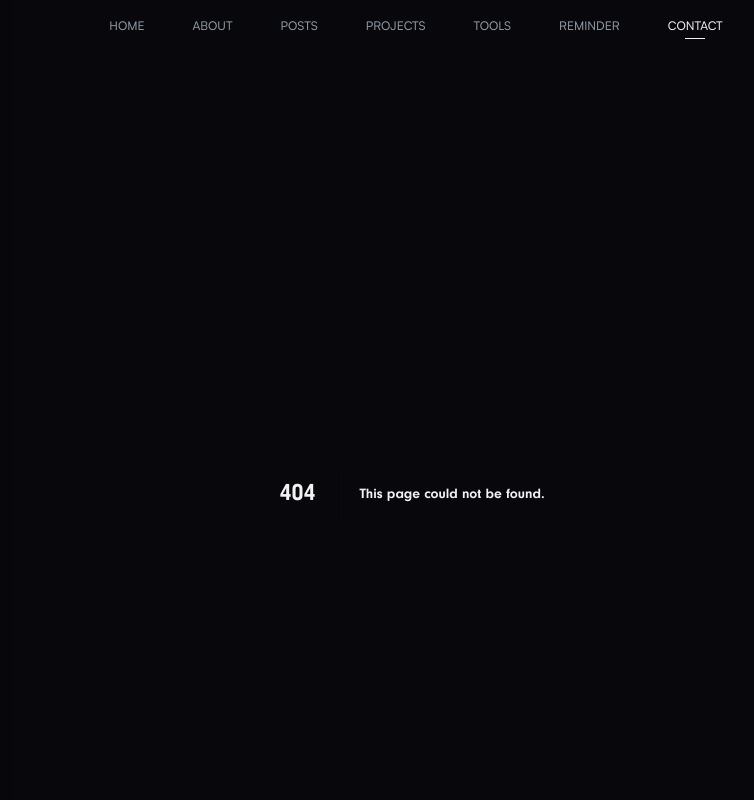
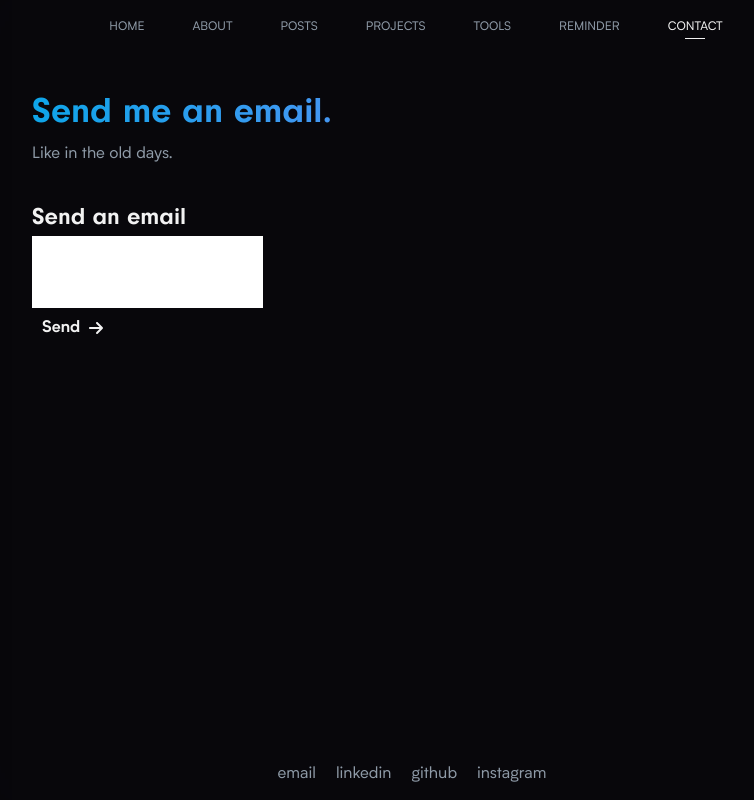
Before and after one commit to tilnoene/tilnoene.com, a Next.js app: page /contact in a window 1280 px wide. Before the commit this address had no page. Shown: the top 800 px of the page, without its empty margins (228-982 px from the left). Built offline with nearby package versions, Linux system fonts and the light colour scheme.

Commit message:
feat: Add email flow with resend

```diff
--- a/package.json
+++ b/package.json
@@ -14,7 +14,8 @@
     "next": "15.0.2",
     "react": "^19.0.0-rc-02c0e824-20241028",
     "react-dom": "^19.0.0-rc-02c0e824-20241028",
-    "react-icons": "^5.3.0"
+    "react-icons": "^5.3.0",
+    "resend": "^4.0.1-alpha.0"
   },
   "devDependencies": {
     "@types/node": "^20",
--- a/src/app/components/Button.tsx
+++ b/src/app/components/Button.tsx
@@ -1,12 +1,18 @@
 export default function Button({
   children,
   className = '',
+  onClick = undefined,
+  type = 'button',
 }: {
   children: JSX.Element | JSX.Element[] | string
   className?: string
+  onClick?: any // TODO: tipar
+  type?: 'button' | 'submit' | 'reset'
 }) {
   return (
     <button
+      onClick={onClick}
+      type={type}
       className={`h-10 flex items-center gap-2 text-primary px-2.5 transition-all hover:bg-hover rounded-lg ${className}`}
     >
       {children}
--- /dev/null
+++ b/src/app/components/ContactForm.tsx
@@ -0,0 +1,40 @@
+'use client'
+
+import { useState } from 'react'
+
+import Button from '@/app/components/Button'
+import Input from '@/app/components/Input'
+import sendEmail from '@/app/contact/sendEmail'
+
+import { FaArrowRight } from 'react-icons/fa6'
+
+export default function ContactForm() {
+  const [name, setName] = useState<string>('')
+  const [email, setEmail] = useState<string>('')
+  const [message, setMessage] = useState<string>('')
+
+  function handleSendEmail() {
+    sendEmail()
+  }
+
+  return (
+    <form>
+      <Input value={name} setValue={setName} />
+      <Input value={email} setValue={setEmail} />
+      <Input value={message} setValue={setMessage} />
+
+      <Button
+        onClick={(e: any) => {
+          // TODO: tipar
+          e.preventDefault()
+          console.log('clicou')
+          handleSendEmail()
+        }}
+        type="submit"
+      >
+        <b>Send</b>
+        <FaArrowRight />
+      </Button>
+    </form>
+  )
+}
--- /dev/null
+++ b/src/app/components/Input.tsx
@@ -0,0 +1,22 @@
+export default function Input({
+  value,
+  setValue,
+}: {
+  value: string
+  setValue: (newValue: string) => void
+}) {
+  function handleSetValue(newValue: string) {
+    setValue(newValue)
+  }
+
+  return (
+    <div>
+      <input
+        value={value}
+        onChange={(e: React.ChangeEvent<HTMLInputElement>) =>
+          handleSetValue(e.target.value)
+        }
+      />
+    </div>
+  )
+}
--- /dev/null
+++ b/src/app/contact/page.tsx
@@ -0,0 +1,22 @@
+import GradientTitle from '@/app/components/GradientTitle'
+import ContactForm from '@/app/components/ContactForm'
+
+export default function Contact() {
+  return (
+    <div className="flex-1">
+      <div>
+        <GradientTitle className="from-sky-500 to-purple mb-2">
+          Send me an email.
+        </GradientTitle>
+
+        <p>Like in the old days.</p>
+      </div>
+
+      <div className="mt-10">
+        <h2>Send an email</h2>
+
+        <ContactForm />
+      </div>
+    </div>
+  )
+}
--- /dev/null
+++ b/src/app/contact/sendEmail.ts
@@ -0,0 +1,14 @@
+'use server'
+
+import { Resend } from 'resend'
+
+export default async function sendEmail() {
+  const resend = new Resend(process.env.RESEND_API_KEY)
+
+  resend.emails.send({
+    from: 'onboarding@resend.dev',
+    to: 'mbvictorsantos@gmail.com',
+    subject: 'Contato pelo site',
+    html: '<p>A nathalia eh muito chata</p>',
+  })
+}
```
Also changed, not shown: 1 other file (tests, documents, lock files or other folders).
